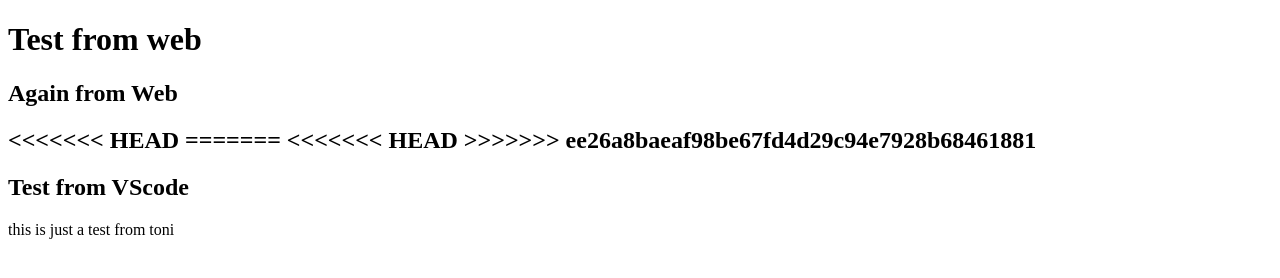
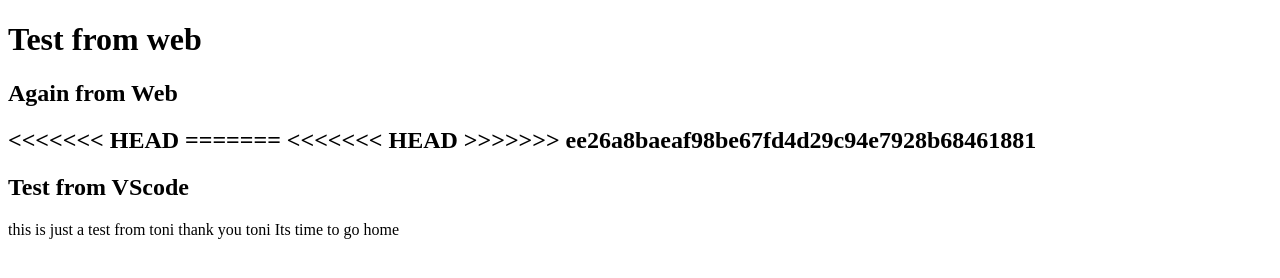
Before and after one commit to DritonEmerllahu/test_fund, a plain HTML site: page index.html in a window 1280 px wide. Drawn offline with Linux system fonts and the light colour scheme.

Commit message:
Update index.html

```diff
--- a/index.html
+++ b/index.html
@@ -15,5 +15,7 @@
 >>>>>>> ee26a8baeaf98be67fd4d29c94e7928b68461881
     <h2>Test from VScode</h2>
     this is just a test from toni
+        thank you toni
+        Its time to go home
 </body>
 </html>
```
